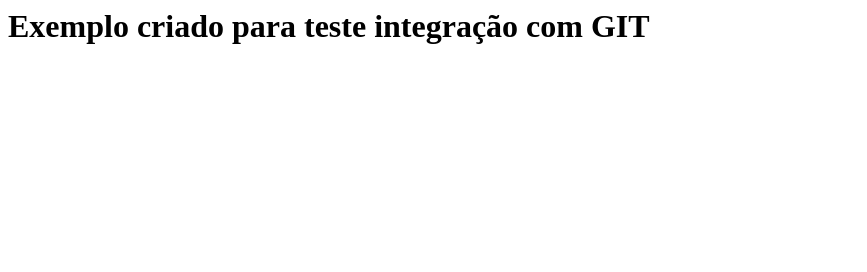
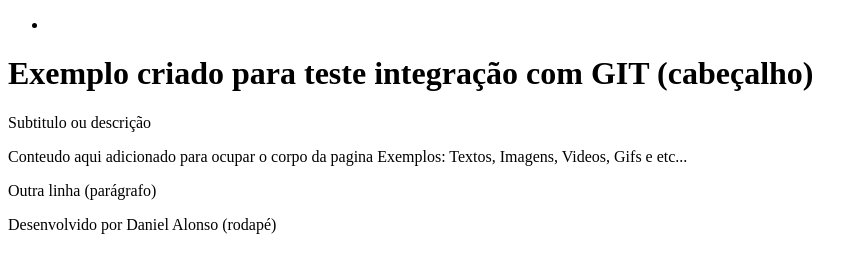
Before and after one commit to danalonsor/diginno_html5_css3, a plain HTML site: page index.html in a window 1280 px wide. Shown: the whole page, without its empty margins (0-867 px from the left). Drawn offline with Linux system fonts and the light colour scheme.

Commit message:
Add esqueleto para html simples

```diff
--- a/index.html
+++ b/index.html
@@ -1,12 +1,47 @@
-<html>
+<!DOCTYPE html>
+<html lang="pt-br">
     <head>
+        <meta charset="utf-8">
         <title>
-        Exemplo para teste GIT
+            Teste GIT
         </title>
     </head>
+
     <body>
+        <nav>
+            <ul>
+                <li>
+
+                </li>
+            </ul>
+        </nav>
+
+        <header>
             <h1>
-       Exemplo criado para teste integração com GIT
+                Exemplo criado para teste integração com GIT (cabeçalho)
             </h1>
+            <p>
+                Subtitulo ou descrição
+            </p>
+
+        </header>
+
+        <p>
+            Conteudo aqui adicionado para ocupar o corpo da pagina
+            Exemplos: Textos, Imagens, Videos, Gifs e etc...
+        </p>
+        <p>
+            Outra linha (parágrafo)
+        </p>
+
+        <footer>
+            <p>
+                Desenvolvido por Daniel Alonso (rodapé)
+            </p>
+        </footer>
+
     </body>
+
+
+
 </html>
```
Lines whose indentation alone changed are shown as unchanged.
